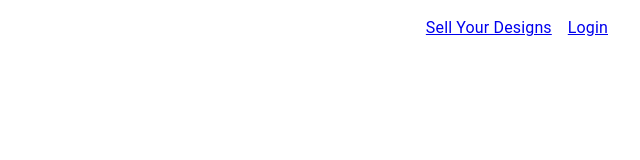
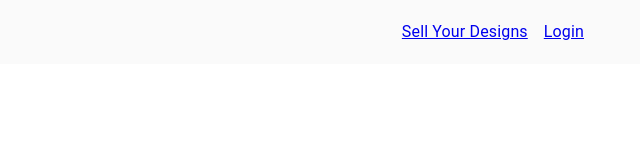
Before and after one commit to Tanaka785/OnlineStore, a React (Vite) app in the folder Frontend/: page /signup in a window 1280 px wide. Shown: the top 160 px of the page, without its empty margins (640-1280 px from the left). Built offline with nearby package versions, Linux system fonts and the light colour scheme.

Commit message:
`Added AppBar and Toolbar components to AuthenticationNavbar component`

```diff
--- a/Frontend/src/components/other/authentication/AuthenticationNavbar.jsx
+++ b/Frontend/src/components/other/authentication/AuthenticationNavbar.jsx
@@ -1,7 +1,10 @@
-import { Box } from "@mui/material";
+import { AppBar, Box, Toolbar } from "@mui/material";
 import { Link } from "react-router-dom";
+import { useTheme } from "@emotion/react";
 
 export default function AuthenticationNavbar() {
+  const theme = useTheme();
+
   return (
     <Box
       sx={{
@@ -10,6 +13,8 @@ export default function AuthenticationNavbar() {
         marginBlock: 2,
       }}
     >
+      <AppBar sx={{ width: "100%", backgroundColor: theme.palette.grey[50] }}>
+        <Toolbar>
           <Box
             sx={{
               display: "flex",
@@ -22,6 +27,8 @@ export default function AuthenticationNavbar() {
             <Link>Sell Your Designs</Link>
             <Link>Login</Link>
           </Box>
+        </Toolbar>
+      </AppBar>
     </Box>
   );
 }
```
Lines whose indentation alone changed are shown as unchanged.
